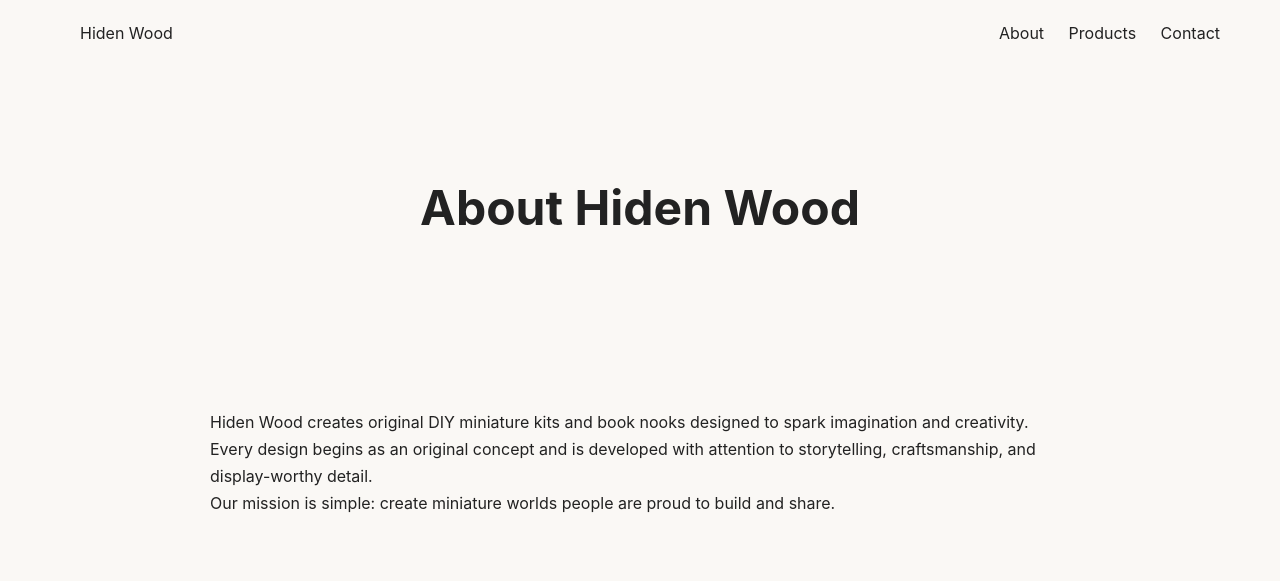
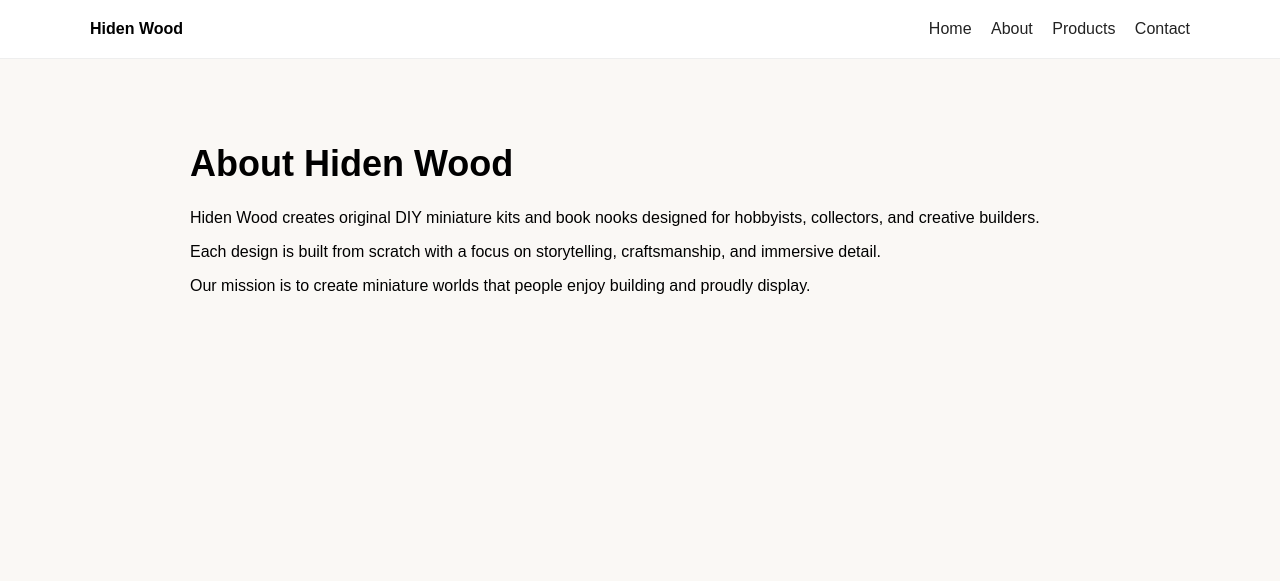
Before and after one commit to Hidenwood/mainpage, a plain HTML site: page about.html in a window 1280 px wide. Drawn offline with Linux system fonts and the light colour scheme.

Commit message:
Enhance about.html with new styles and content
Updated the about page with improved styling and content.

```diff
--- a/about.html
+++ b/about.html
@@ -1,19 +1,28 @@
 <!DOCTYPE html>
-<html lang="en">
+<html>
 <head>
+<title>About | Hiden Wood</title>
 <meta charset="UTF-8">
 <meta name="viewport" content="width=device-width, initial-scale=1.0">
-<title>About | Hiden Wood</title>
-<link rel="stylesheet" href="assets/css/style.css">
 <link rel="icon" href="assets/images/favicon.ico">
+
+<style>
+body{font-family:Arial;margin:0;background:#faf8f5}
+header{padding:20px;background:#fff;border-bottom:1px solid #eee}
+nav{display:flex;justify-content:space-between;max-width:1100px;margin:auto}
+nav a{margin-left:15px;text-decoration:none;color:#222}
+.container{max-width:900px;margin:auto;padding:60px}
+h1{font-size:36px}
+</style>
 </head>
 
 <body>
 
 <header>
-<nav class="navbar">
-<a href="index.html">Hiden Wood</a>
+<nav>
+<strong>Hiden Wood</strong>
 <div>
+<a href="index.html">Home</a>
 <a href="about.html">About</a>
 <a href="products.html">Products</a>
 <a href="contact.html">Contact</a>
@@ -21,28 +30,23 @@
 </nav>
 </header>
 
-<section class="page-hero">
+<div class="container">
+
 <h1>About Hiden Wood</h1>
-</section>
-
-<section class="content">
 
 <p>
-Hiden Wood creates original DIY miniature kits and book nooks
-designed to spark imagination and creativity.
+Hiden Wood creates original DIY miniature kits and book nooks designed for hobbyists, collectors, and creative builders.
 </p>
 
 <p>
-Every design begins as an original concept and is developed with
-attention to storytelling, craftsmanship, and display-worthy detail.
+Each design is built from scratch with a focus on storytelling, craftsmanship, and immersive detail.
 </p>
 
 <p>
-Our mission is simple:
-create miniature worlds people are proud to build and share.
+Our mission is to create miniature worlds that people enjoy building and proudly display.
 </p>
 
-</section>
+</div>
 
 </body>
 </html>
```
